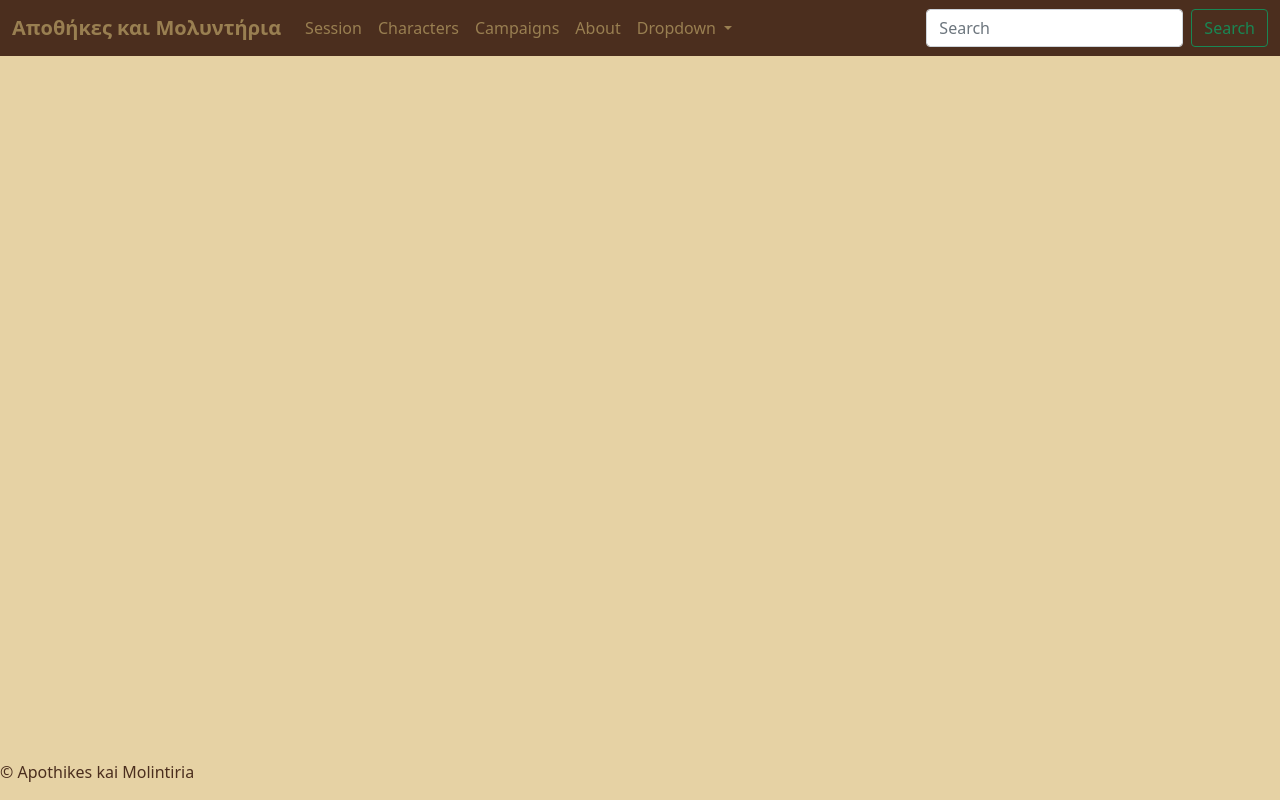
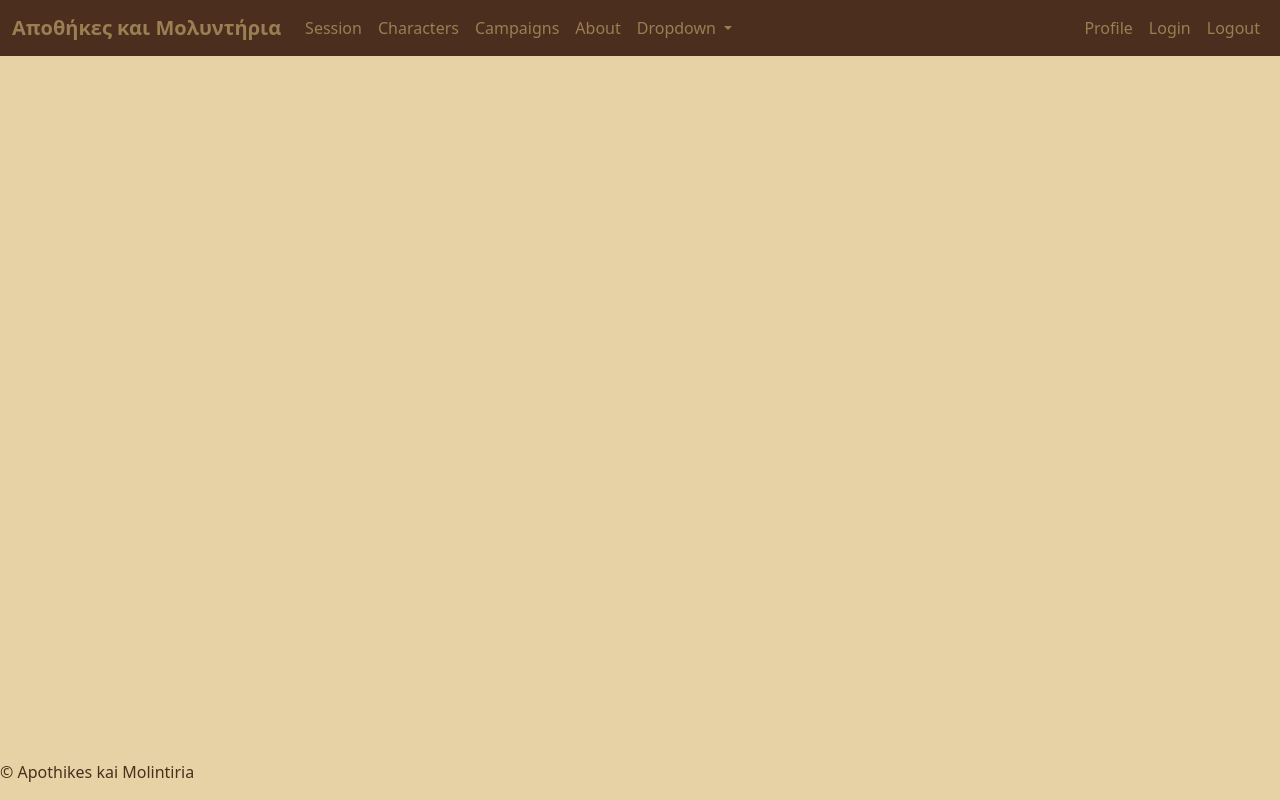
Before and after one commit to SpyrosStav/Chronicle, a Flask app: page /about in a window 1280 px wide. Run offline with Flask 3, Linux system fonts and the light colour scheme; some libraries are stand-ins or nearby versions.

Commit message:
Adds empty html pages and some css

```diff
--- a/server.py
+++ b/server.py
@@ -1,7 +1,14 @@
-from flask import Flask, render_template, jsonify
+from flask import Flask, render_template, jsonify, request
+from flask_sqlalchemy import SQLAlchemy
 
 app = Flask(__name__)
 server_process = None
+
+app.config['SQLALCHEMY_DATABASE_URI'] = 'mssql+pyodbc://@SSTAVROPOULOS/DnDWebApp?driver=ODBC+Driver+17+for+SQL+Server&Trusted_Connection=yes'
+
+app.config['SQLALCHEMY_TRACK_MODIFICATIONS'] = False
+
+db = SQLAlchemy(app)
 
 # Serve the home page
 @app.route("/")
@@ -47,6 +54,15 @@ def get_characters():
     ]
     return jsonify(characters)
 
+@app.route("/api/testdb")
+def test():
+    # new_user = User(name="John Doe", email="johndoe@example.com")
+    # db.session.add(new_user)
+    # db.session.commit()
+    # User.query.all()
+    return
+
+
 if __name__ == "__main__":
     app.run(host="0.0.0.0", port=5000, debug=True)
 
--- a/static/css/style.css
+++ b/static/css/style.css
@@ -10,7 +10,11 @@
 }
 
 .navbar-brand {
-    color: #997f51 ;
+    color: #997f51;
+}
+
+.nav-item{
+    color: #997f51 !important;
 }
 
 .nav-link {
--- a/templates/about.html
+++ b/templates/about.html
@@ -1,6 +1,6 @@
 {% extends "base.html" %}
 
-{% block title %}Apothikes & Molintiria{% endblock %}
+{% block title %}A&M - About{% endblock %}
 
 {% block content %}
 
--- a/templates/base.html
+++ b/templates/base.html
@@ -26,11 +26,11 @@
             </li>
 
             <li class="nav-item">
-              <a class="nav-link active" aria-current="page" href="{{ url_for('characters_list') }}">Characters</a>
+              <a class="nav-link" aria-current="page" href="{{ url_for('characters_list') }}">Characters</a>
             </li>
 
             <li class="nav-item">
-              <a class="nav-link active" aria-current="{{ url_for('campaigns_list') }}" href="#">Campaigns</a>
+              <a class="nav-link" aria-current="page" href="{{ url_for('campaigns_list') }}">Campaigns</a>
             </li>
 
             <li class="nav-item">
@@ -51,10 +51,18 @@
 
           </ul>
 
-          <form class="d-flex">
-            <input class="form-control me-2" type="search" placeholder="Search" aria-label="Search">
-            <button class="btn btn-outline-success" type="submit">Search</button>
-          </form>
+          <ul class="navbar-nav justify-content-end mb-2 mb-lg-0">
+            <li class="nav-item">
+              <a class="nav-link active" aria-current="page" href="#">Profile</a>
+            </li>
+            <li class="nav-item">
+              <a class="nav-link active" aria-current="page" href="#">Login</a>
+            </li>
+            <li class="nav-item">
+              <a class="nav-link active" aria-current="page" href="#">Logout</a>
+            </li>
+          </ul>
+
         </div>
       </div>
     </nav>
```
Also changed, not shown: templates/campaigns.html (+13 -0 lines), templates/characters.html (+13 -0 lines), templates/session.html (+13 -0 lines).
